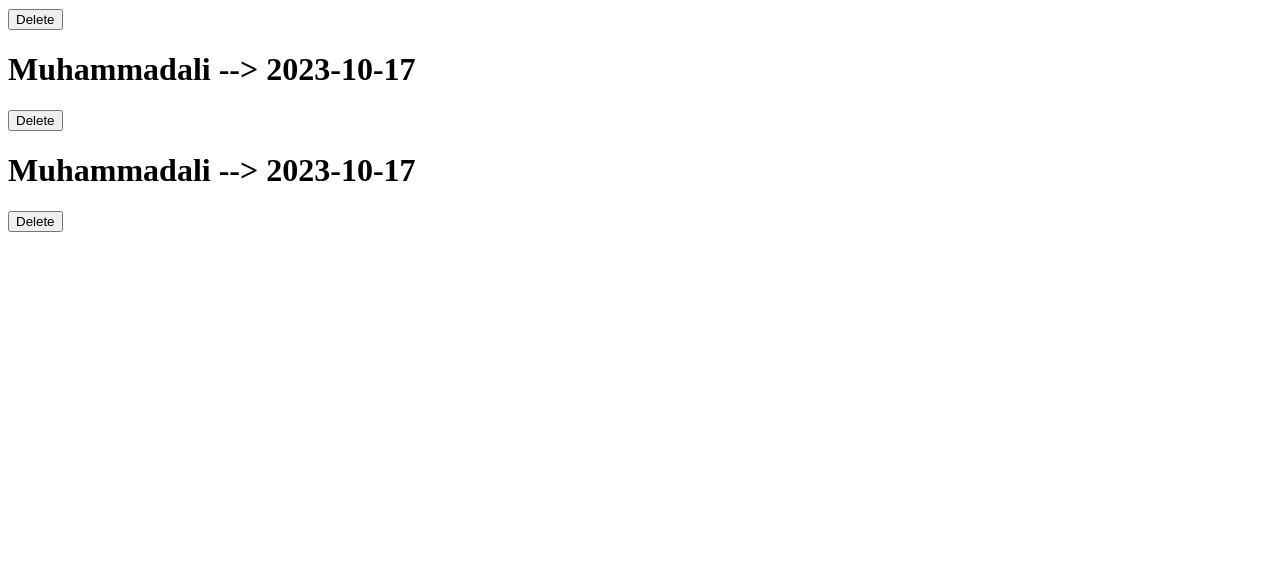
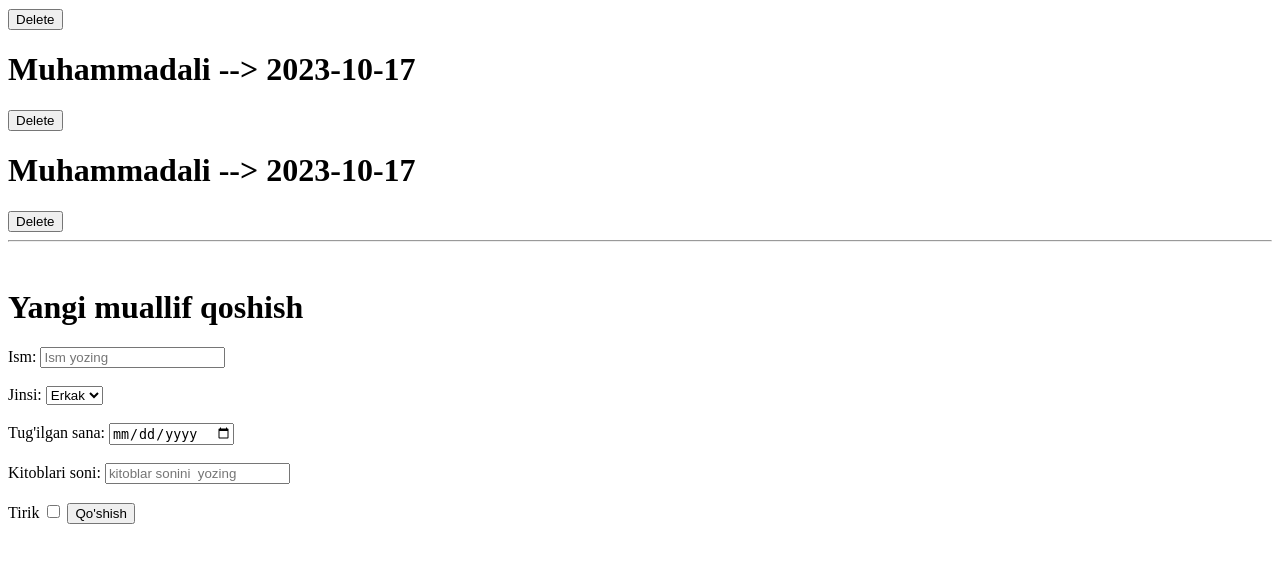
Before and after one commit to abduvaliyevsalohiddin/Kutubxona, a Django app: page /hamma_mualliflar/ in a window 1280 px wide. Shown: the part 1041-1609 px from the top of the page. Before the commit the page ends 1273 px from the top, so only its background shows below. Run offline with Django 4.2, Linux system fonts and the light colour scheme; data comes from the database, SQL or seed files in the repository; both versions use the stored data as it was after the commit.

Commit message:
Mualliflarga yangi muallif malumotini qoshish

```diff
--- a/asosiy/views.py
+++ b/asosiy/views.py
@@ -55,6 +55,15 @@ def talaba_ochir(request, son):
 
 
 def hamma_muallif(request):
+    if request.method == 'POST':
+        Muallif.objects.create(
+            ism=request.POST.get("ism"),
+            jins=request.POST.get("jins"),
+            tugulgan_kun=request.POST.get("tugulgan_kun"),
+            kitoblar_soni=request.POST.get("kitoblar_soni"),
+            tirik=request.POST.get("tirik") == "on",
+        )
+
     soz = request.GET.get("qidirish_sozi")
     natija = Muallif.objects.all()
     if soz:
@@ -100,7 +109,6 @@ def record_ochir(request, son):
 
 
 # mashq -- 15-10-2023
-
 
 def kitob_ochir(request, son):
     Kitob.objects.get(id=son).delete()
--- a/templates/mashq/hamma_muallif.html
+++ b/templates/mashq/hamma_muallif.html
@@ -19,5 +19,38 @@
             <button>Delete</button>
         </a>
     {% endfor %}
+
+    <br>
+    <hr>
+    <br>
+
+    <h1>Yangi muallif qoshish</h1>
+    <form method="post">{% csrf_token %}
+        <label>Ism:</label>
+        <input type="text" placeholder="Ism yozing" name="ism">
+        <br>
+        <br>
+         <label>Jinsi:</label>
+        <select name="jins" >
+            <option value="Erkak">Erkak</option>
+            <option value="Ayol">Ayol</option>
+        </select>
+        <br>
+        <br>
+        <label>Tug'ilgan sana:</label>
+        <input type="date" placeholder="tugulgan kunini yozing" name="tugulgan_kun">
+        <br>
+        <br>
+        <label>Kitoblari soni:</label>
+        <input type="number" placeholder="kitoblar sonini  yozing" name="kitoblar_soni">
+        <br>
+        <br>
+        <label>Tirik</label>
+        <input type="checkbox" name="tirik">
+        <button>Qo'shish</button>
+    </form>
+    <br>
+    <br>
+
 </body>
 </html>
```
Also changed, not shown: db.sqlite3. Lines whose indentation alone changed are shown as unchanged.
